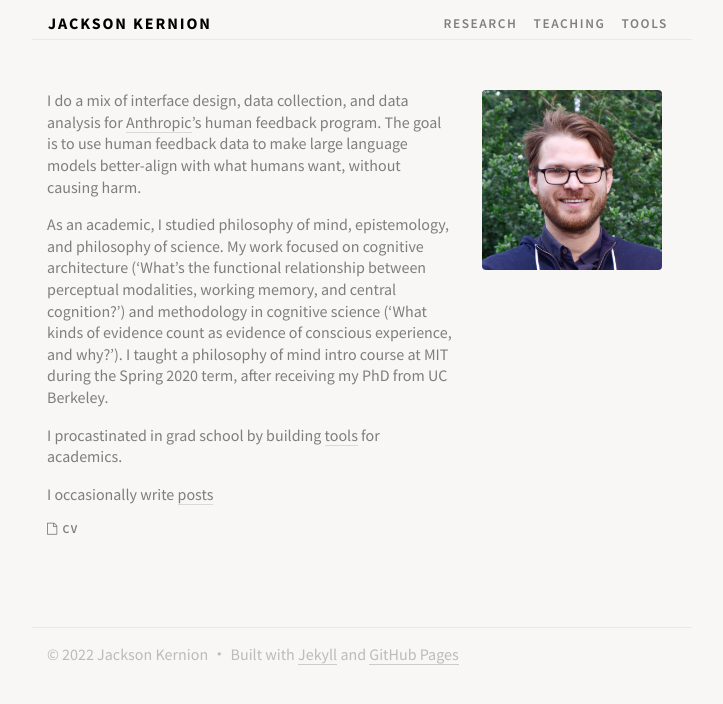
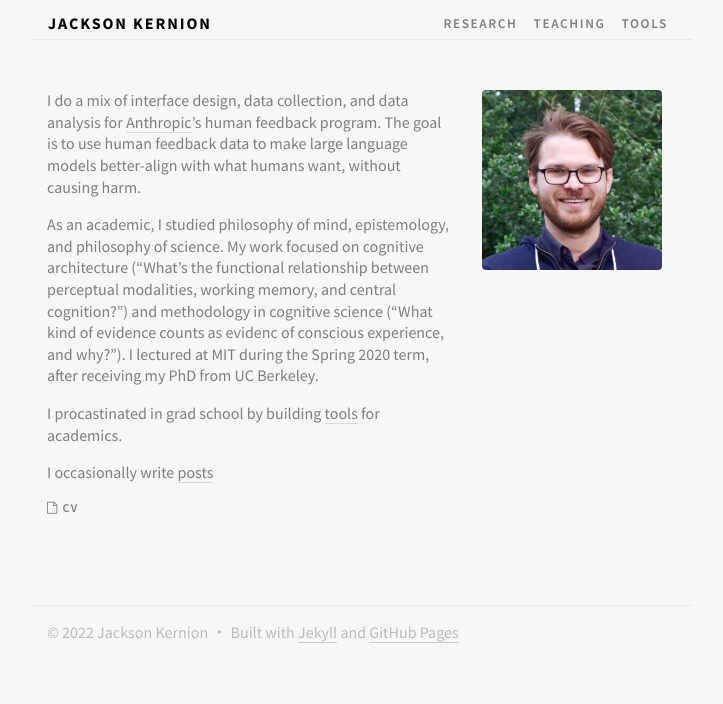
Before and after one commit to jacksonkernion/jacksonkernion.github.io, a Jekyll site: the page built from index.md, in a window 1280 px wide. Shown: the top 704 px of the page, without its empty margins (278-1001 px from the left). Built offline with Jekyll 4.4.1, drawn with Linux system fonts in a browser that asks for light colours; nearby versions of some CDN libraries.

Commit message:
Update index.md

```diff
--- a/index.md
+++ b/index.md
@@ -5,7 +5,7 @@ layout: home
 
 I do a mix of interface design, data collection, and data analysis for [Anthropic](https://www.anthropic.com)'s human feedback program. The goal is to use human feedback data to make large language models better-align with what humans want, without causing harm.
 
-As an academic, I studied philosophy of mind, epistemology, and philosophy of science. My work focused on cognitive architecture ('What's the functional relationship between perceptual modalities, working memory, and central cognition?') and methodology in cognitive science ('What kinds of evidence count as evidence of conscious experience, and why?'). I taught a philosophy of mind intro course at MIT during the Spring 2020 term, after receiving my PhD from UC Berkeley.
+As an academic, I studied philosophy of mind, epistemology, and philosophy of science. My work focused on cognitive architecture ("What's the functional relationship between perceptual modalities, working memory, and central cognition?") and methodology in cognitive science ("What kind of evidence counts as evidenc of conscious experience, and why?"). I lectured at MIT during the Spring 2020 term, after receiving my PhD from UC Berkeley.
 
 I procastinated in grad school by building [tools](/tools) for academics.
 
```
